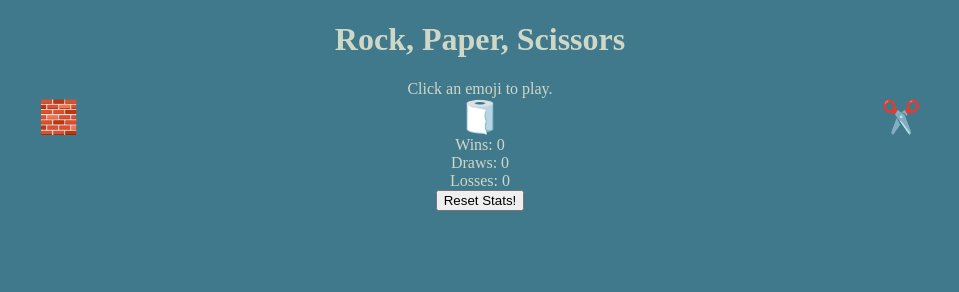
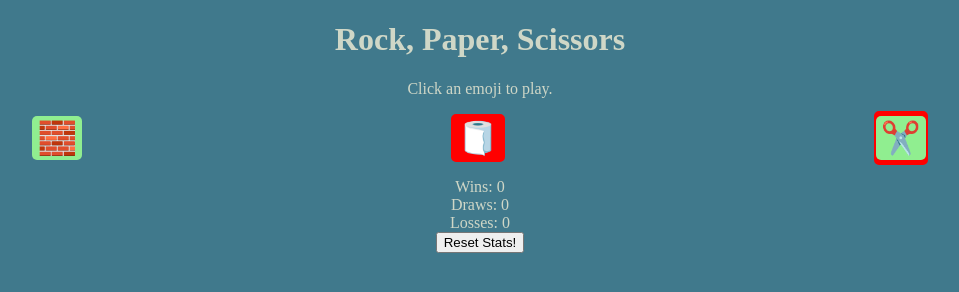
Before and after one commit to Karsyz/group-project-night, a website: page index.html in a window 1280 px wide. Shown: the whole page, without its empty margins (160-1119 px from the left). Drawn offline with Linux system fonts and the light colour scheme.

Commit message:
added button styling

```diff
--- a/css/style.css
+++ b/css/style.css
@@ -1,6 +1,7 @@
 *{
   color: #CFD7C7;
   text-align: center;
+  box-sizing: border-box;
 }
 button{
   color: black;
@@ -12,10 +13,29 @@ span{
   display: block;
 }
 .emojiContainer{
+  height: 80px;
   display: flex;
+  flex-direction: row;
   justify-content: space-around;
+  align-items: center;
 }
 .emoji{
+  max-height: 60px;
   display: inline;
   font-size: 2rem;
+  padding: 5px;
 }
+
+.red {
+  background: red;
+  border: 2px solid red;
+  border-radius: 5px;
+  outline-offset: 2px;
+  padding: 3px 0;
+}
+
+.green {
+  background: lightgreen;
+  border-radius: 5px;
+  padding: 3px 0;
+}
--- a/index.html
+++ b/index.html
@@ -13,9 +13,9 @@
   <!-- <input id="userName" type="text" name="" placeholder="Enter Name">
     <button id="clickMe" type="button" name="button">Click Me</button> -->
   <section class="emojiContainer">
-    <span class="emoji" id="rock">🧱</span>
-    <span class="emoji" id="paper">🧻</span>
-    <span class="emoji" id="scissors">✂️</span>
+    <div class=""><div class="green"><span class="emoji" id="rock">🧱</span></div></div>
+    <div class="red"><div class=""><span class="emoji" id="paper">🧻</span></div></div>
+    <div class="red"><div class="green"><span class="emoji" id="scissors">✂️</span></div></div>
   </section>
 
   <section class="stats">
```
